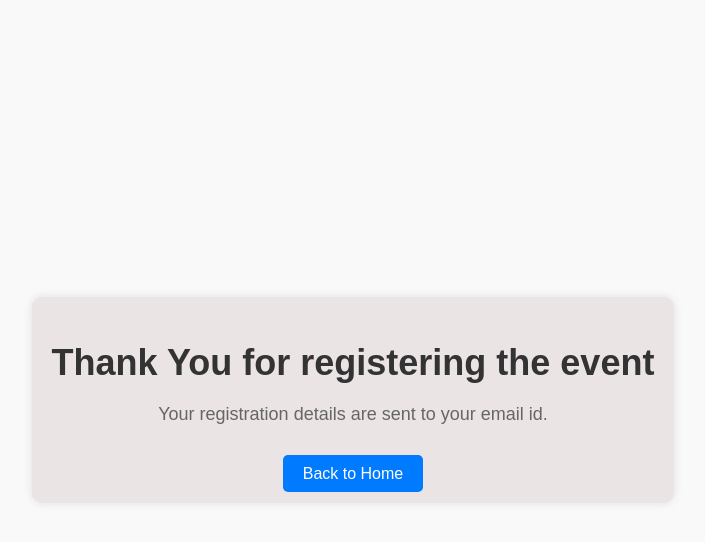
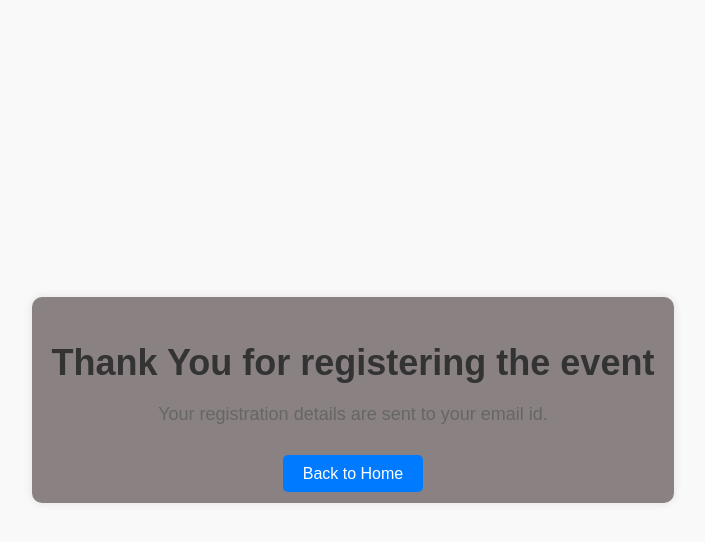
Before and after one commit to MrMountainn/Campus_Connect, a Django app: page /thank in a window 1280 px wide. Shown: the top 542 px of the page, without its empty margins (287-992 px from the left). Run offline with Django 4.2, Linux system fonts and the light colour scheme.

Commit message:
updation

```diff
--- a/app/Templates/thank.html
+++ b/app/Templates/thank.html
@@ -17,7 +17,7 @@
             text-align: center;
         }
         .container {
-            background-color: #ebe4e4;
+            background-color: #8a8282;
             border-radius: 10px;
             padding: 20px;
             box-shadow: 0 0 10px rgba(0, 0, 0, 0.1);
```
